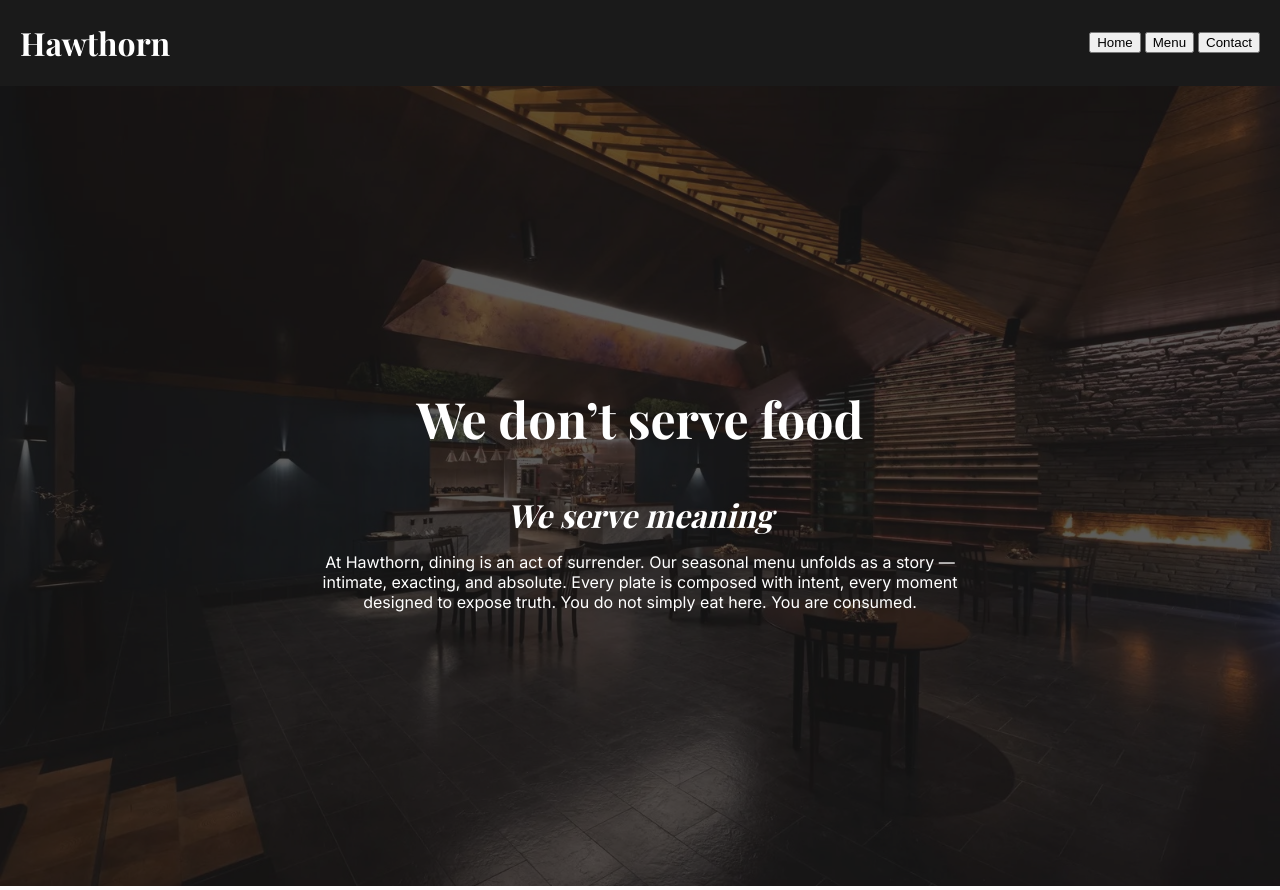
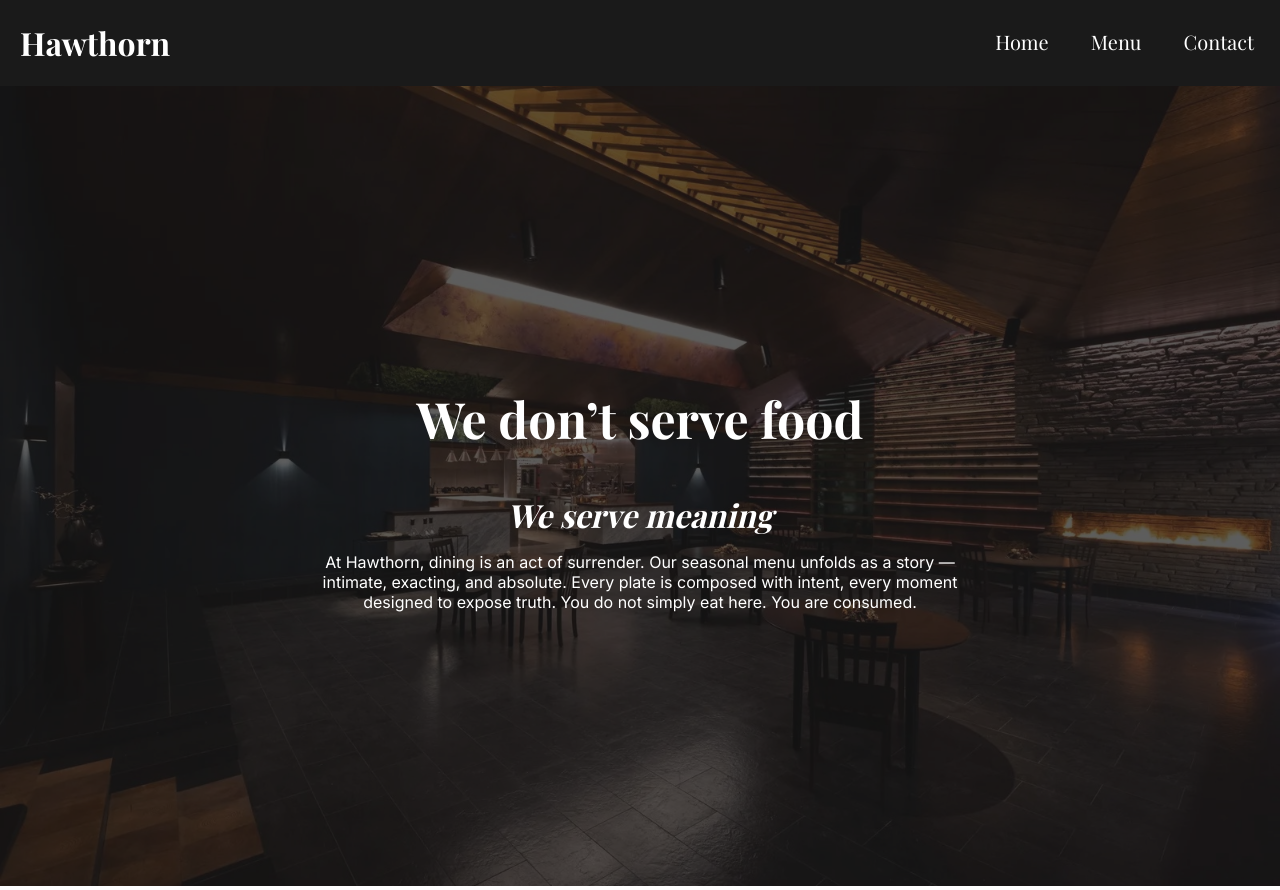
Before and after one commit to IvanLowLLH/odin-restaurant-page, a website built with webpack: page src/template.html in a window 1280 px wide. Built offline with nearby package versions, Linux system fonts and the light colour scheme; a web font is replaced by a local one.

Commit message:
Add hover animation for nav buttons

```diff
--- a/src/styles.css
+++ b/src/styles.css
@@ -17,6 +17,41 @@ header {
     justify-content: space-between;
     padding: 0 20px;
     background: var(--black-background-color);
+}
+
+.nav-buttons {
+    display: flex;
+    gap: 30px;
+}
+
+button:hover {
+    cursor: pointer;
+}
+
+.nav-btns {
+    position: relative;
+    background-color: transparent;
+    border: none;
+    color: white;
+    font-family: var(--title-font);
+    font-size: 20px;
+    padding-bottom: 4px;
+}
+
+.nav-btns::after {
+    content: "";
+    position: absolute;
+    bottom: 0;
+    left: 50%;
+    transform: translateX(-50%);
+    width: 0%;
+    height: 2px;
+    background-color: gold;
+    transition: width 0.3s ease;
+}
+
+.nav-btns:hover::after {
+    width: 100%;
 }
 
 .logo-text {
--- a/src/template.html
+++ b/src/template.html
@@ -17,9 +17,9 @@
     <header>
         <h1 class="logo-text">Hawthorn</h1>
         <nav class="nav-buttons">
-            <button type="button" id="home-btn">Home</button>
-            <button type="button" id="menu-btn">Menu</button>
-            <button type="button" id="contact-btn">Contact</button>
+            <button type="button" class="nav-btns" id="home-btn">Home</button>
+            <button type="button" class="nav-btns" id="menu-btn">Menu</button>
+            <button type="button" class="nav-btns" id="contact-btn">Contact</button>
         </nav>
     </header>
     <div id="content">
```
